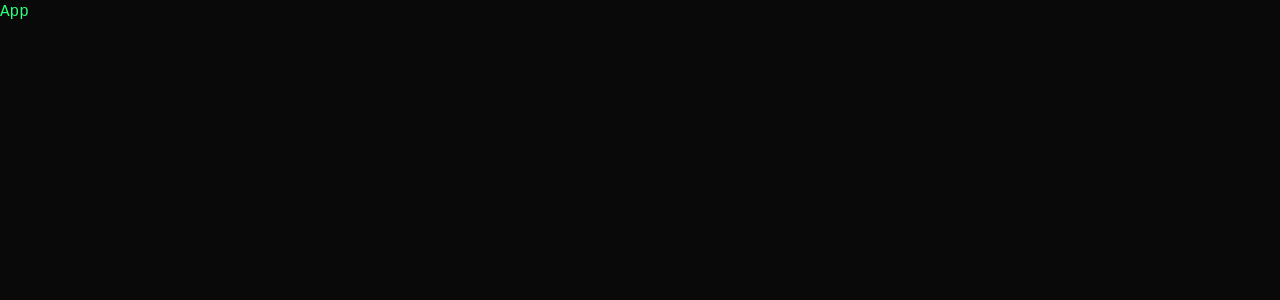
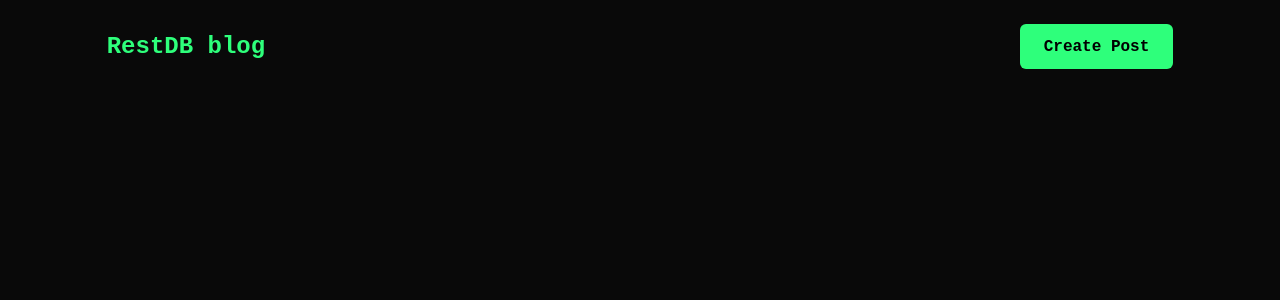
Before and after one commit to Origho-precious/RestDB-React-Blog, a React (Create React App) app: page / in a window 1280 px wide. Shown: the top 300 px of the page. Built offline with nearby package versions, Linux system fonts and the light colour scheme.

Commit message:
feat: adding navbar component

```diff
--- a/src/App.js
+++ b/src/App.js
@@ -1,7 +1,9 @@
+import Navbar from "./components/Navbar/Navbar";
+
 const App = () => {
 	return (
 		<div>
-			<h1>App</h1>
+			<Navbar />
 		</div>
 	);
 };
--- a/src/components/Button/Button.jsx
+++ b/src/components/Button/Button.jsx
@@ -1,7 +1,7 @@
 const Button = ({ children, type = "button", className, ...props }) => {
 	return (
 		<button
-			className={`${className} block text-black h-12 px-6 rounded-md font-semibold hover:opacity-75 transition-opacity duration-500 ease-in`}
+			className={`${className} block text-black px-6 rounded-md font-semibold hover:opacity-75 transition-opacity duration-500 ease-in`}
 			type={type}
 			{...props}
 		>
--- /dev/null
+++ b/src/components/Navbar/Navbar.jsx
@@ -0,0 +1,14 @@
+import Button from "../Button/Button";
+
+const Navbar = () => {
+	return (
+		<nav className="my-6 w-10/12 mx-auto flex items-center justify-between">
+			<h3 className="text-2xl font-semibold">RestDB blog</h3>
+			<ul>
+				<Button>Create Post</Button>
+			</ul>
+		</nav>
+	);
+};
+
+export default Navbar;
```
